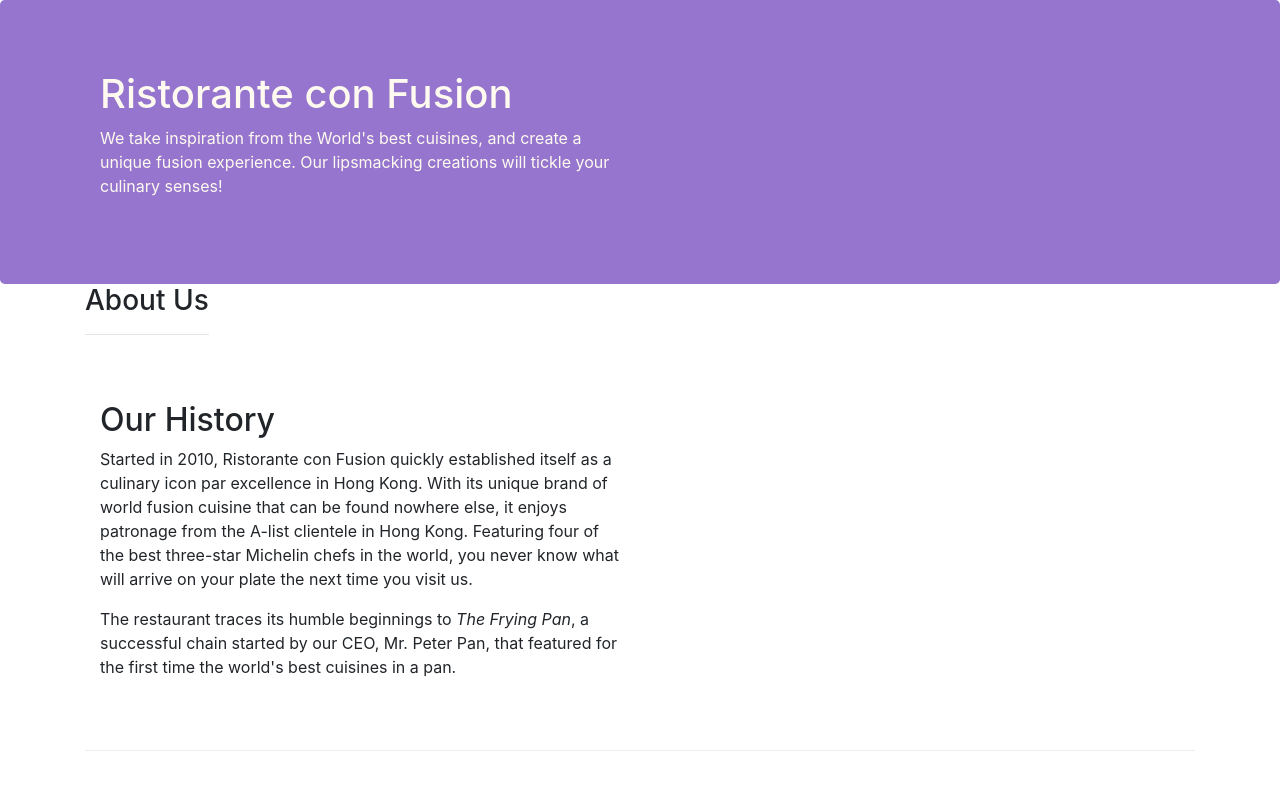
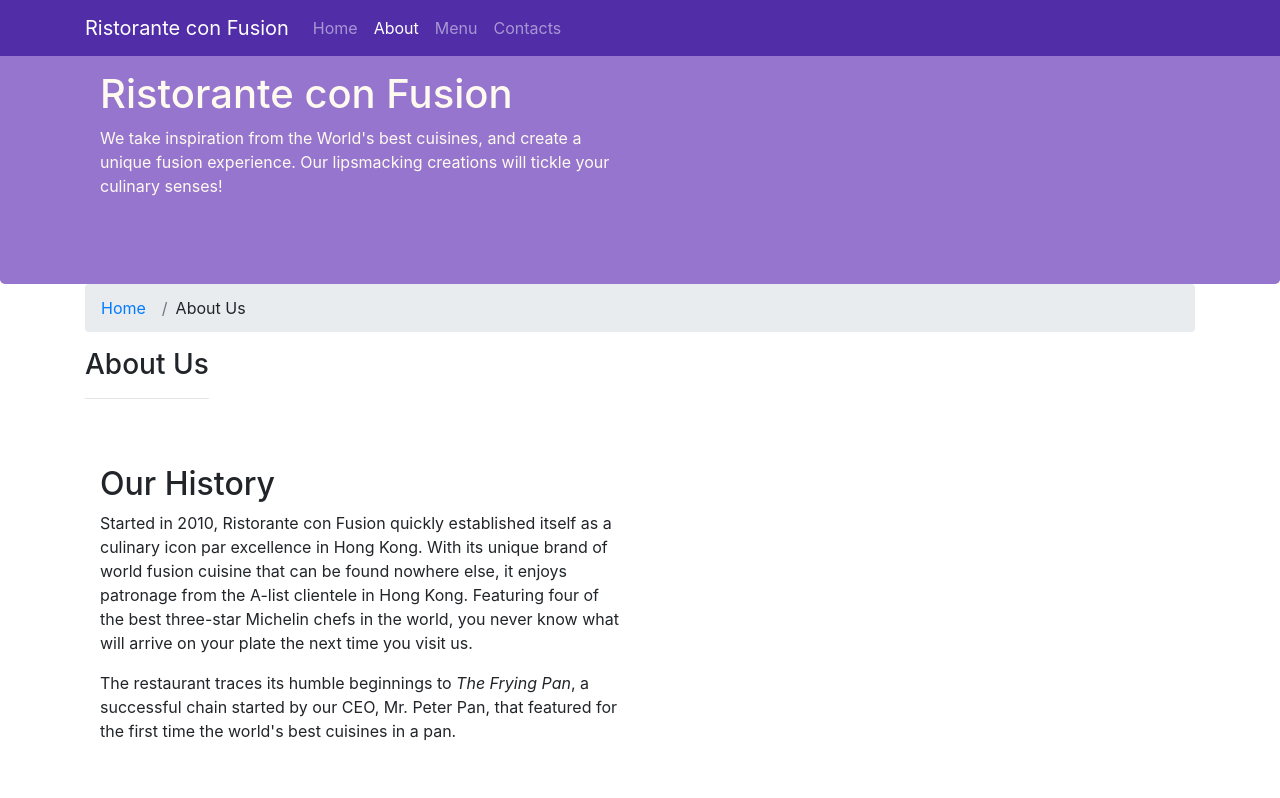
Before and after one commit to BoredUser/CourseraBootstrap, a website: page aboutus.html in a window 1280 px wide. Shown: the top 798 px of the page. Drawn offline with nearby package versions, Linux system fonts and the light colour scheme.

Commit message:
Navbar & Breadcrumbs

```diff
--- a/CSS/style.css
+++ b/CSS/style.css
@@ -29,3 +29,12 @@
     color: #0f0f0f;
 
 }
+
+.body{
+    padding: 50px 0px 0px 0px;
+    z-index: 0;
+}
+
+.navbar-dark{
+    background-color: #512DA8;
+}
--- a/aboutus.html
+++ b/aboutus.html
@@ -19,6 +19,22 @@
 </head>
 
 <body>
+    <nav class="navbar navbar-dark navbar-expand-sm fixed-top">
+        <div class="container">
+            <button class="navbar-toggler" type="button" data-toggle="collapse" data-target="#Navbar">
+                <span class="navbar-toggler-icon"></span>
+            </button>
+            <a class="navbar-brand" href="#">Ristorante con Fusion</a>
+            <div class="collapse navbar-collapse" id="Navbar">
+                <ul class="navbar-nav mr-auto">
+                    <li class="nav-item"><a class="nav-link" href="./index.html">Home</a></li>
+                    <li class="nav-item active"><a class="nav-link" href="./aboutus.html">About</a></li>
+                    <li class="nav-item"><a class="nav-link" href="">Menu</a></li>
+                    <li class="nav-item"><a class="nav-link" href="">Contacts</a></li>
+                </ul>
+            </div>
+        </div>
+    </nav>
 
     <header class="jumbotron">
         <div class="container">
@@ -35,6 +51,10 @@
 
     <div class="container">
         <div class="row row-header">
+            <ol class="col-12 breadcrumb">
+                <li class="breadcrumb-item"><a class="" href="./index.html">Home</a></li>
+                <li class="breadcrumb-item">About Us</li>
+            </ol>
             <div>
                <h3>About Us</h3>
                <hr>
@@ -74,7 +94,7 @@
                 <div class="col-4 offset-1 col-sm-2">
                     <h5>Links</h5>
                     <ul class="list-unstyled">
-                        <li><a href="#">Home</a></li>
+                        <li><a href="./index.html">Home</a></li>
                         <li><a href="#">About</a></li>
                         <li><a href="#">Menu</a></li>
                         <li><a href="#">Contact</a></li>
```
Also changed, not shown: index.html (+21 -2 lines).
